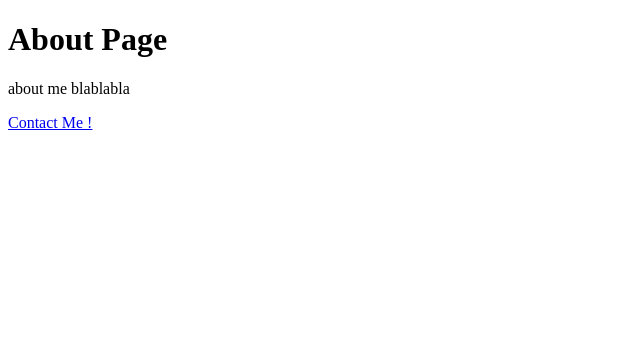
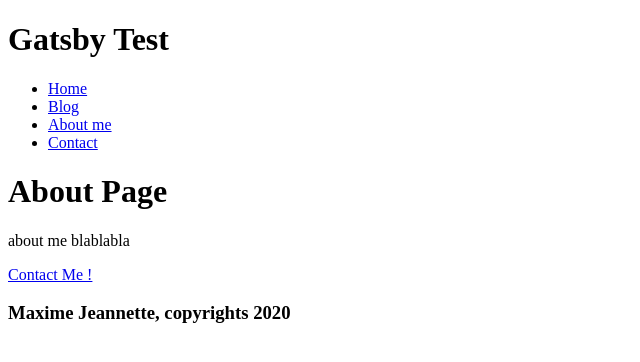
Before and after one commit to Yekon08/Gatsby, a Gatsby site: page /about in a window 1280 px wide. Shown: the whole page, without its empty margins (0-640 px from the left). Built offline with nearby package versions, Linux system fonts and the light colour scheme; Gatsby itself is replaced by a stand-in of ours.

Commit message:
adding Footer et header

```diff
--- /dev/null
+++ b/src/components/Footer.js
@@ -0,0 +1,11 @@
+import React from 'react'
+
+const Footer = () => {
+    return (
+        <footer>
+            <h3>Maxime Jeannette, copyrights 2020</h3>
+        </footer>
+    )
+}
+
+export default Footer
--- /dev/null
+++ b/src/components/Header.js
@@ -0,0 +1,20 @@
+import React from 'react'
+import { Link } from 'gatsby'
+
+const Header = () => {
+    return (
+        <header>
+            <h1>Gatsby Test</h1>
+            <nav>
+                <ul>
+                    <li><Link to='/'>Home</Link></li>
+                    <li><Link to='/blog'>Blog</Link></li>
+                    <li><Link to='/about'>About me</Link></li>
+                    <li><Link to='/contact'>Contact</Link></li>
+                </ul>
+            </nav>
+        </header>
+    )
+}
+
+export default Header
--- a/src/pages/about.js
+++ b/src/pages/about.js
@@ -1,12 +1,17 @@
 import React from 'react'
 import { Link } from 'gatsby'
+
+import Header from '../components/Header'
+import Footer from '../components/Footer'
 
 const About = () => {
     return (
         <div>
+            <Header />
             <h1>About Page</h1>
             <p>about me blablabla</p>
             <Link to="/contact">Contact Me !</Link>
+            <Footer />
         </div>
     )
 }
--- a/src/pages/blog.js
+++ b/src/pages/blog.js
@@ -1,10 +1,15 @@
 import React from 'react'
+
+import Header from '../components/Header'
+import Footer from '../components/Footer'
 
 const BlogPage = () => {
     return(
         <div>
+            <Header />
             <h1>Blog</h1>
             <p>Posts will show up here later on !</p>
+            <Footer />
         </div>
     )
 }
```
Also changed, not shown: src/pages/contact.js (+6 -1 lines), src/pages/index.js (+8 -3 lines).
